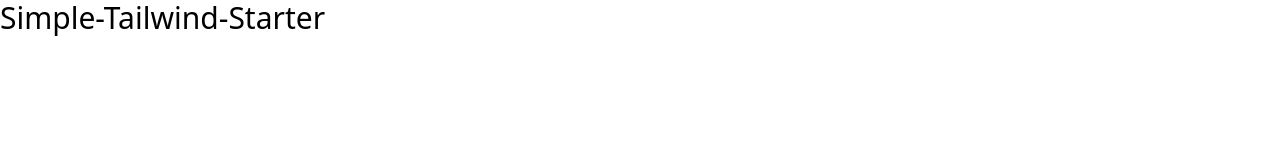
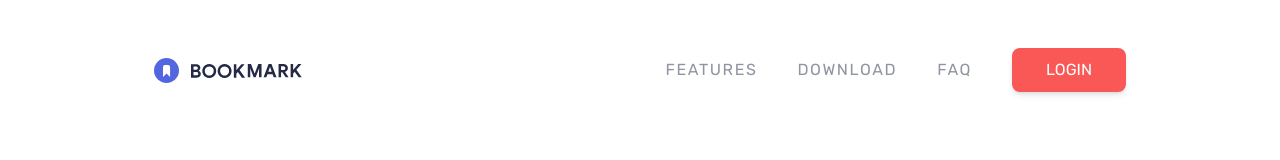
Before and after one commit to Abdul-Malik28/Bookmark-Manager, a website: page index.html in a window 1280 px wide. Drawn offline with Linux system fonts and the light colour scheme.

Commit message:
added navbar

```diff
--- a/index.html
+++ b/index.html
@@ -14,10 +14,33 @@
     <link rel="stylesheet" href="css/style.css">
 </head>
 
-<body>
+<body class="overflow-x-hidden">
 
-    <h1 class="text-3xl">Simple-Tailwind-Starter</h1>
+    <nav class="container relative mx-auto p-6">
 
+        <!-- flex container for nav items -->
+        <div class="flex items-center justify-between space-x-20 my-6">
+
+            <!-- logo -->
+            <div class="z-30">
+                <img src="images/logo-bookmark.svg" alt="" id="logo">
+            </div>
+
+            <!-- menu items -->
+            <div class="hidden items-center space-x-10 uppercase text-grayishBlue md:flex">
+
+                <a href="#features" class="tracking-widest hover:text-softRed">Features</a>
+                <a href="#download" class="tracking-widest hover:text-softRed">Download</a>
+                <a href="#faq" class="tracking-widest hover:text-softRed">Faq</a>
+
+                <a href="#"
+                    class="px-8 py-2 text-white bg-softRed border-2 border-softRed rounded-lg shadow-md hover:text-softRed hover:bg-white">Login</a>
+
+            </div>
+
+        </div>
+
+    </nav>
 
 
 
```
Also changed, not shown: css/style.css.
